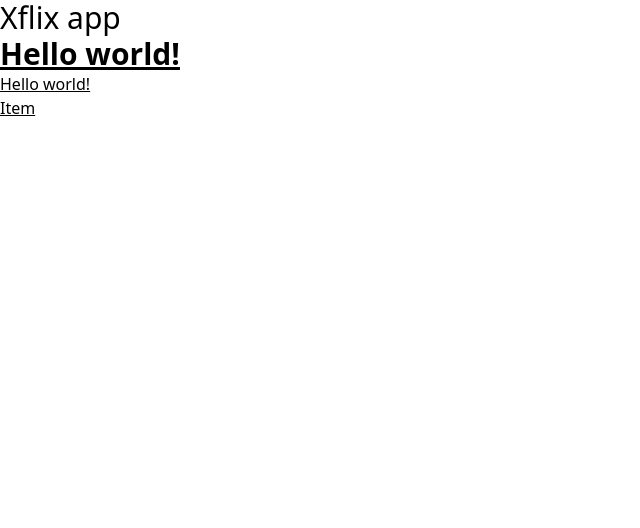
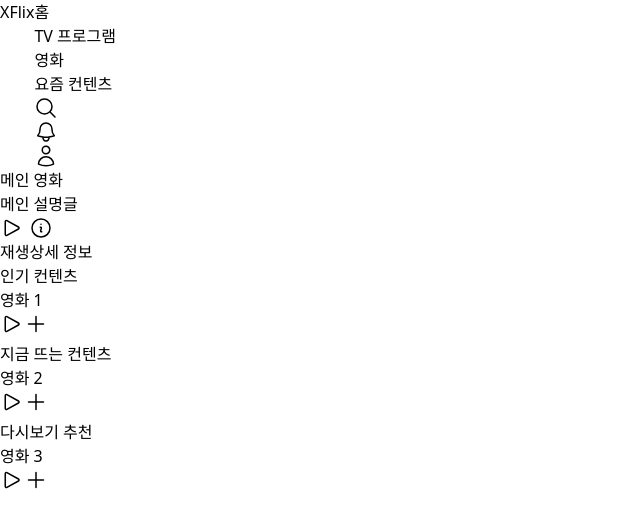
Before and after one commit to software92/Xflix--sw, a React (Vite) app: page / in a window 1280 px wide. Shown: the top 528 px of the page, without its empty margins (0-640 px from the left). Built offline with nearby package versions, Linux system fonts and the light colour scheme.

Commit message:
feat: main page layout 생성

```diff
--- a/src/App.tsx
+++ b/src/App.tsx
@@ -1,14 +1,74 @@
-import Item from "./Item";
+import { ICONS } from './assets'
 
 function App() {
   return (
     <>
-      <h1 className="text-3xl">Xflix app</h1>
-      <h1 className="text-3xl font-bold underline">Hello world!</h1>
-      <p className="underline">Hello world!</p>
-      <Item />
+      <header className='flex'>
+        <div>XFlix</div>
+        <nav>
+          <ol>
+            <li>홈</li>
+            <li>TV 프로그램</li>
+            <li>영화</li>
+            <li>요즘 컨텐츠</li>
+          </ol>
+          <div>
+            {ICONS.search}
+            {ICONS.alarm}
+            {ICONS.user}
+          </div>
+        </nav>
+      </header>
+
+      <section>
+        <p>메인 영화</p>
+        <p>메인 설명글</p>
+        <div>
+          <button>{ICONS.play} 재생</button>
+          <button>{ICONS.info} 상세 정보</button>
+        </div>
+      </section>
+
+      <section>
+        <div>
+          <h2>인기 컨텐츠</h2>
+          <ul>
+            <li>
+              <p>영화 1</p>
+              <div>
+                <button>{ICONS.play}</button>
+                <button>{ICONS.plus}</button>
+              </div>
+            </li>
+          </ul>
+        </div>
+        <div>
+          <h2>지금 뜨는 컨텐츠</h2>
+          <ul>
+            <li>
+              <p>영화 2</p>
+              <div>
+                <button>{ICONS.play}</button>
+                <button>{ICONS.plus}</button>
+              </div>
+            </li>
+          </ul>
+        </div>
+        <div>
+          <h2>다시보기 추천</h2>
+          <ul>
+            <li>
+              <p>영화 3</p>
+              <div>
+                <button>{ICONS.play}</button>
+                <button>{ICONS.plus}</button>
+              </div>
+            </li>
+          </ul>
+        </div>
+      </section>
     </>
-  );
+  )
 }
 
-export default App;
+export default App
--- a/src/Item.tsx
+++ /dev/null
@@ -1,7 +0,0 @@
-export default function Item() {
-  return (
-    <>
-      <p className="underline">Item</p>
-    </>
-  );
-}
```
